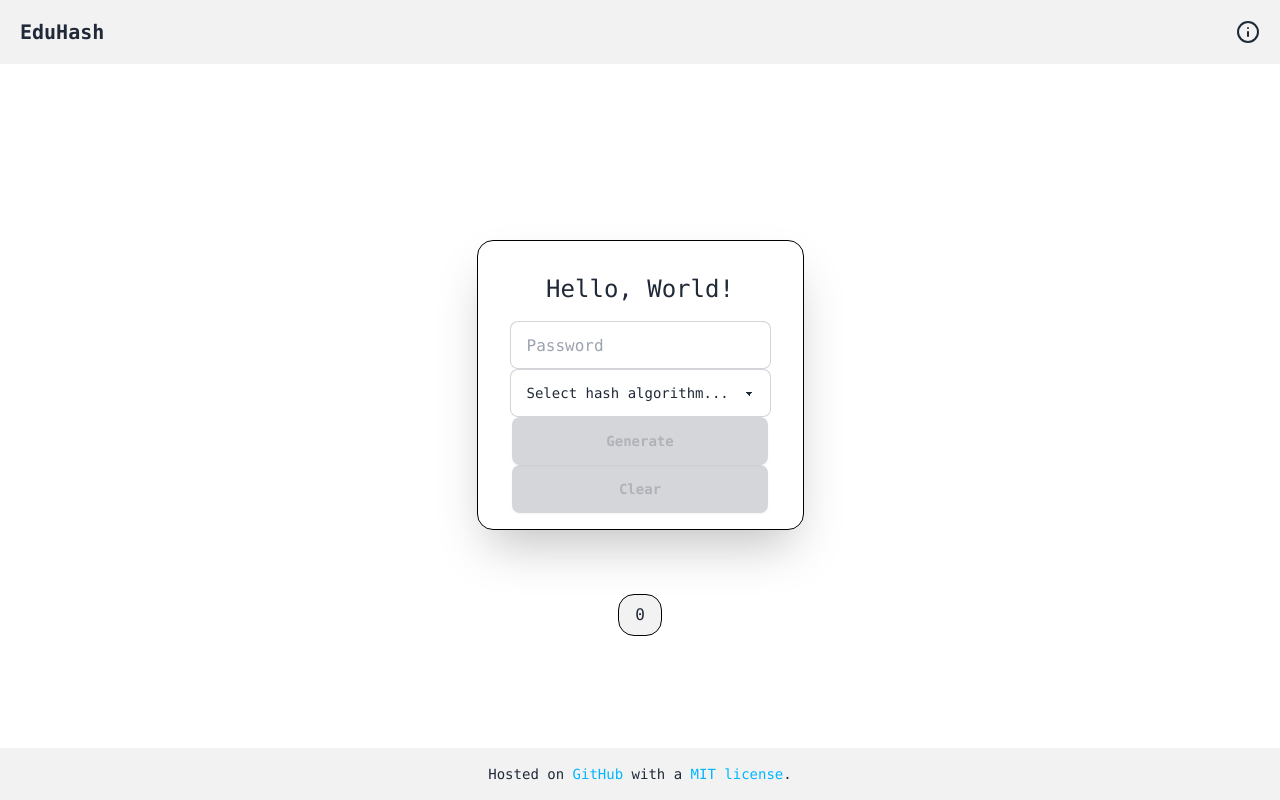
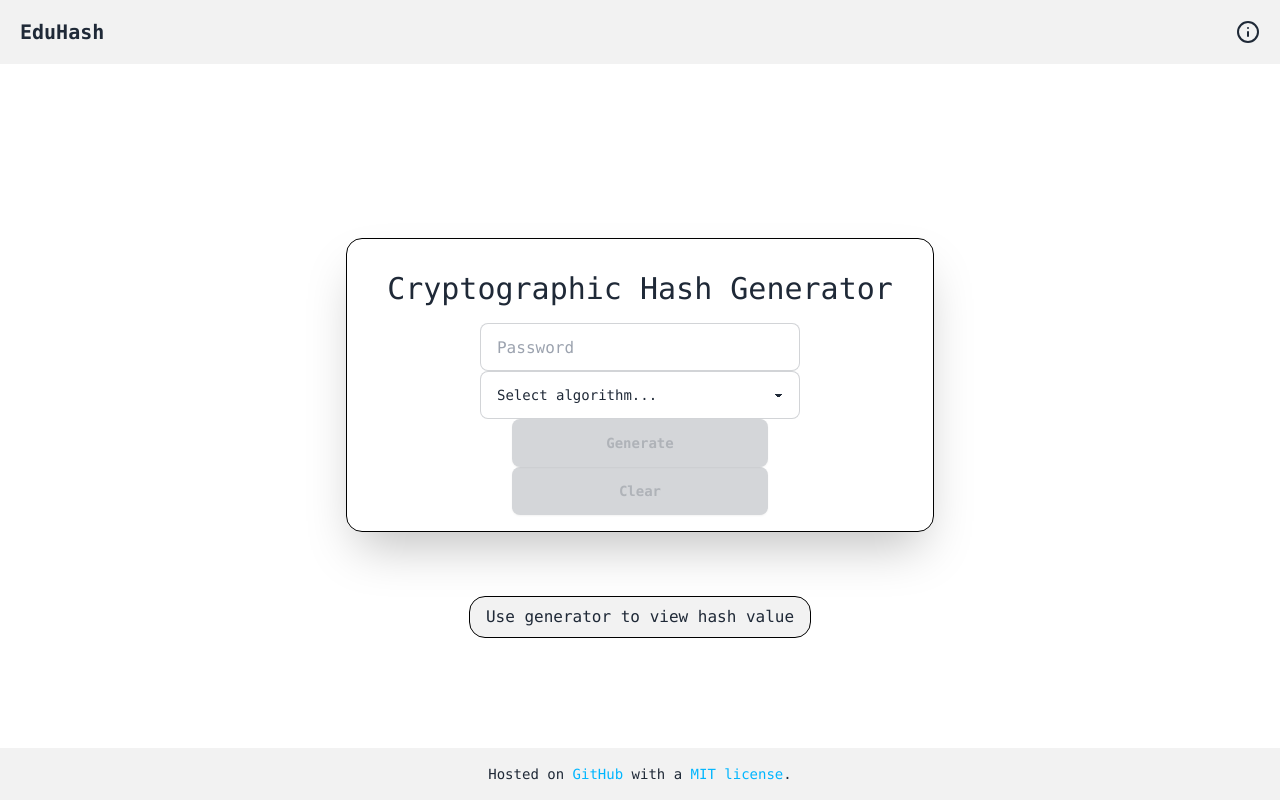
Before and after one commit to vanfossen/eduhash, a Vue app: page / in a window 1280 px wide. Built offline with nearby package versions, Linux system fonts and the light colour scheme.

Commit message:
hashing works, need to clean up object array in /data

```diff
--- a/src/App.vue
+++ b/src/App.vue
@@ -11,7 +11,8 @@ import NewCrypto from "./components/NewCrypto.vue";
 
 // TODO - variables
 const loading = ref<boolean>(false);
-const hashValue = ref<number>(0);
+const hashValue = ref<string>("");
+const hashLabel = ref<string>("");
 </script>
 
 <template>
@@ -21,12 +22,13 @@ const hashValue = ref<number>(0);
     <NewInput
       @update:loading="loading = $event"
       @update:hashValue="hashValue = $event"
+      @update:hashLabel="hashLabel = $event"
     />
 
     <NewCrypto
       :loading="loading"
-      @update:loading="loading = $event"
       :hashValue="hashValue"
+      :hashLabel="hashLabel"
     />
   </div>
 
--- a/src/components/NewCrypto.vue
+++ b/src/components/NewCrypto.vue
@@ -3,17 +3,25 @@
 // props
 const props = defineProps<{
   loading: boolean;
-  hashValue: number;
+  hashValue: string;
+  hashLabel: string;
 }>();
 </script>
 
 <template>
   <div
-    class="w-4/5 max-w-fit overflow-x-auto rounded-2xl border border-black bg-base-200 px-4 py-2"
+    class="w-4/5 max-w-fit overflow-x-auto rounded-2xl border border-black bg-base-200 px-4 py-2 text-center"
   >
     <span v-if="props.loading" class="loading loading-bars loading-lg"></span>
 
-    <span v-else>{{ props.hashValue }}</span>
+    <div v-else>
+      <div v-if="props.hashValue">
+        <h1 class="text-xl">{{ props.hashLabel }}</h1>
+        <span>{{ props.hashValue }}</span>
+      </div>
+
+      <div v-else><span>Use generator to view hash value</span></div>
+    </div>
   </div>
 </template>
 
--- a/src/components/NewInput.vue
+++ b/src/components/NewInput.vue
@@ -3,19 +3,25 @@
 // vue and other libraries
 import { ref, computed } from "vue";
 import { hashAlgorithms } from "../data/hashAlgorithms.ts";
+import {
+  md5Hash,
+  sha256Hash,
+  bcryptHash,
+  scryptHash,
+  argon2idHash,
+} from "../utils/hashFunctions.ts";
 
 // emits
 const emit = defineEmits<{
   (e: "update:loading", value: boolean): void;
-  (e: "update:hashValue", value: number): void;
+  (e: "update:hashValue", value: string): void;
+  (e: "update:hashLabel", value: string): void;
 }>();
 
 // variables
 const password = ref<string>("");
-const hash = ref<string>("");
+const algorithm = ref<string>("");
 const error = ref<string>("");
-
-let numCount: number = 0;
 
 // function to check validity of user input
 const validateInput = (): undefined => {
@@ -24,8 +30,8 @@ const validateInput = (): undefined => {
     return;
   }
 
-  if (!hash.value) {
-    error.value = "Hash algorithm is required.";
+  if (!algorithm.value) {
+    error.value = "Algorithm is required.";
     return;
   }
 
@@ -35,33 +41,42 @@ const validateInput = (): undefined => {
 // function to check password is input by user
 const clearInput = (): undefined => {
   password.value = "";
-  hash.value = "";
+  algorithm.value = "";
   error.value = "";
 };
 
-const handleGenerate = () => {
+// mapping of algorithms to their respective hashing functions
+const hashFunctions: Record<string, (input: string) => Promise<string>> = {
+  md5: md5Hash,
+  sha256: sha256Hash,
+  bcrypt: bcryptHash,
+  scrypt: scryptHash,
+  argon2id: argon2idHash,
+};
+
+const handleGenerate = async () => {
   validateInput();
-
   emit("update:loading", true);
 
-  (async () => {
-    await new Promise((resolve) => setTimeout(resolve, 1000));
+  const hashFunction = hashFunctions[algorithm.value];
 
-    numCount++;
-    emit("update:hashValue", numCount);
+  emit(
+    "update:hashLabel",
+    hashAlgorithms.find((a) => a.key === algorithm.value)?.label || "",
+  );
+  emit("update:hashValue", await hashFunction(password.value));
 
-    emit("update:loading", false);
-  })();
+  emit("update:loading", false);
 };
 
 // computed property for disabling generate button
 const isGenerateDisabled = computed(() => {
-  return !password.value || !hash.value;
+  return !password.value || !algorithm.value;
 });
 
 // computed property for disabling clear button
 const isClearDisabled = computed(() => {
-  return !password.value && !hash.value;
+  return !password.value && !algorithm.value;
 });
 </script>
 
@@ -69,7 +84,7 @@ const isClearDisabled = computed(() => {
   <div
     class="my-16 flex flex-col items-center rounded-2xl border border-black px-8 py-4 shadow-2xl"
   >
-    <h1 class="mx-2 my-4 text-2xl">Hello, World!</h1>
+    <h1 class="mx-2 my-4 text-3xl">Cryptographic Hash Generator</h1>
 
     <!-- password -->
     <input
@@ -81,13 +96,13 @@ const isClearDisabled = computed(() => {
       aria-label="Password"
     />
 
-    <!-- hash -->
+    <!-- algorithm -->
     <select
       class="select select-bordered w-full max-w-xs"
-      v-model="hash"
-      aria-label="Hash algorithm"
+      v-model="algorithm"
+      aria-label="Algorithm"
     >
-      <option disabled selected value="">Select hash algorithm...</option>
+      <option disabled selected value="">Select algorithm...</option>
       <option
         v-for="algorithm in hashAlgorithms"
         :key="algorithm.key"
```
